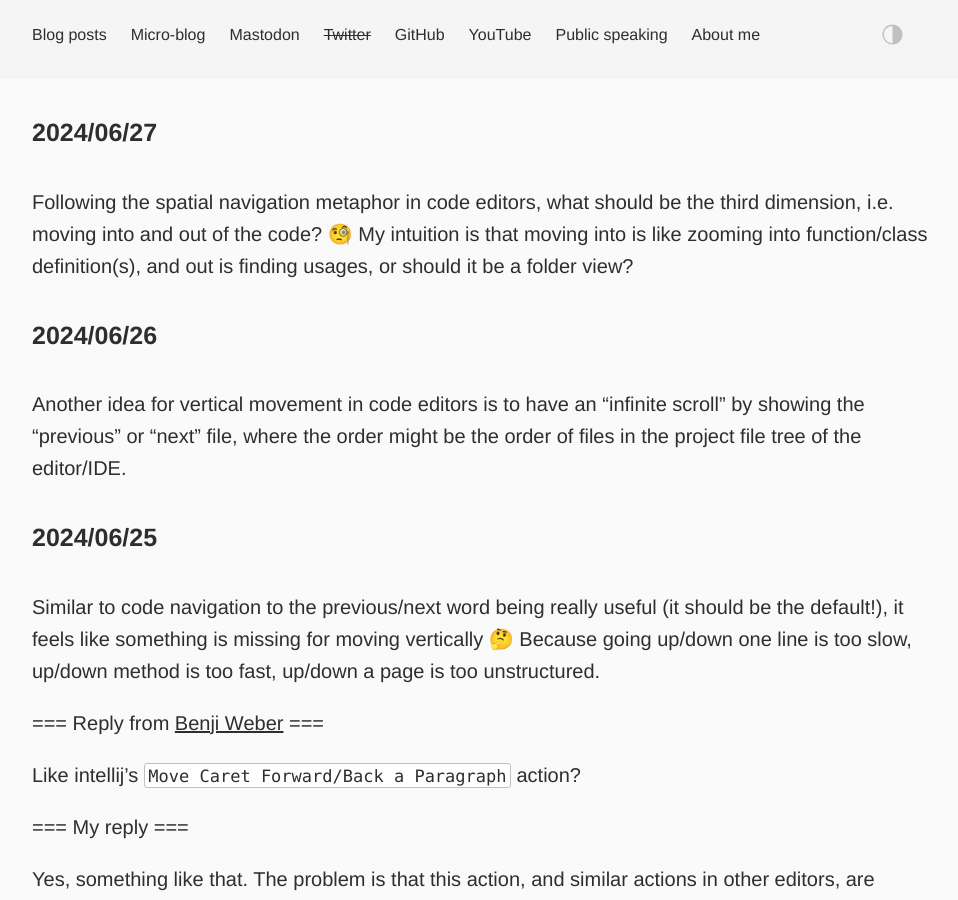
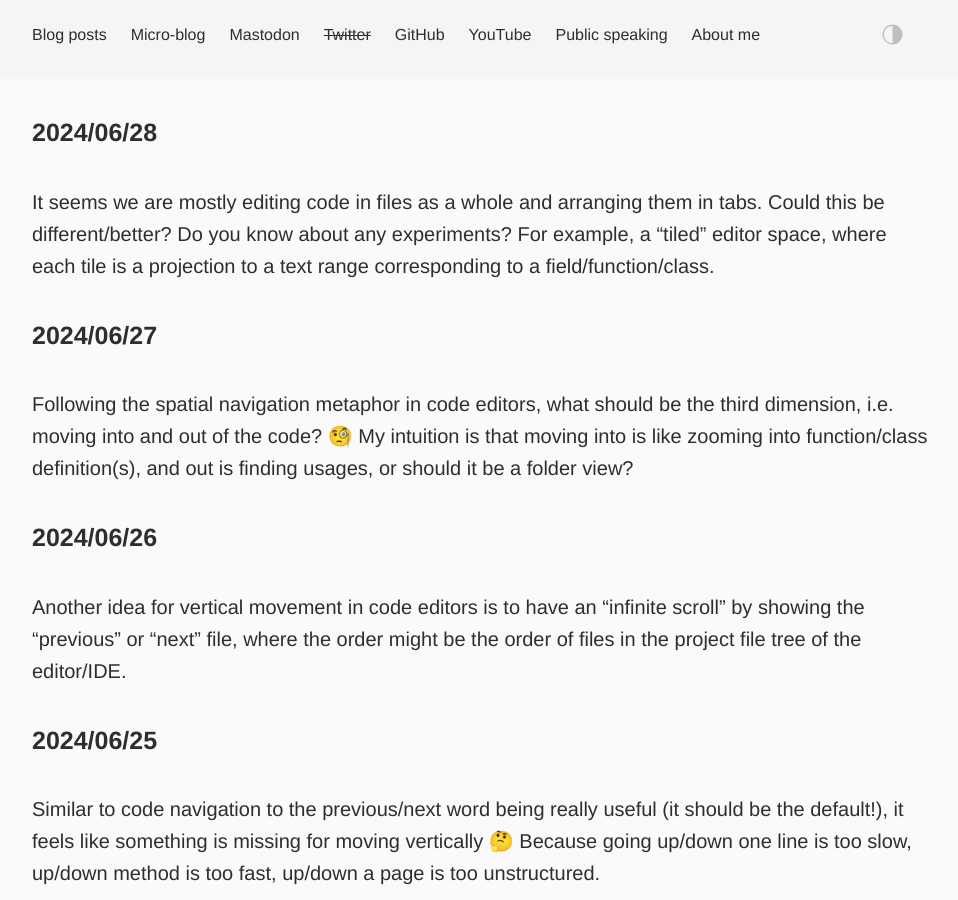
Before and after one commit to dkandalov/dkandalov.github.io, a Jekyll site: the page built from micro-blog.md, in a window 1280 px wide and 900 px high. Shown: the whole window, without its empty margins (160-1118 px from the left). Built offline with Jekyll 4.4.1, drawn with Linux system fonts in a browser that asks for light colours.

Commit message:
updated micro-blog

```diff
--- a/micro-blog.md
+++ b/micro-blog.md
@@ -2,6 +2,9 @@
 layout: post
 permalink: /micro-blog/
 ---
+
+#### 2024/06/28
+It seems we are mostly editing code in files as a whole and arranging them in tabs. Could this be different/better? Do you know about any experiments? For example, a "tiled" editor space, where each tile is a projection to a text range corresponding to a field/function/class.
 
 #### 2024/06/27
 Following the spatial navigation metaphor in code editors, what should be the third dimension, i.e. moving into and out of the code? 🧐 My intuition is that moving into is like zooming into function/class definition(s), and out is finding usages, or should it be a folder view?
```
